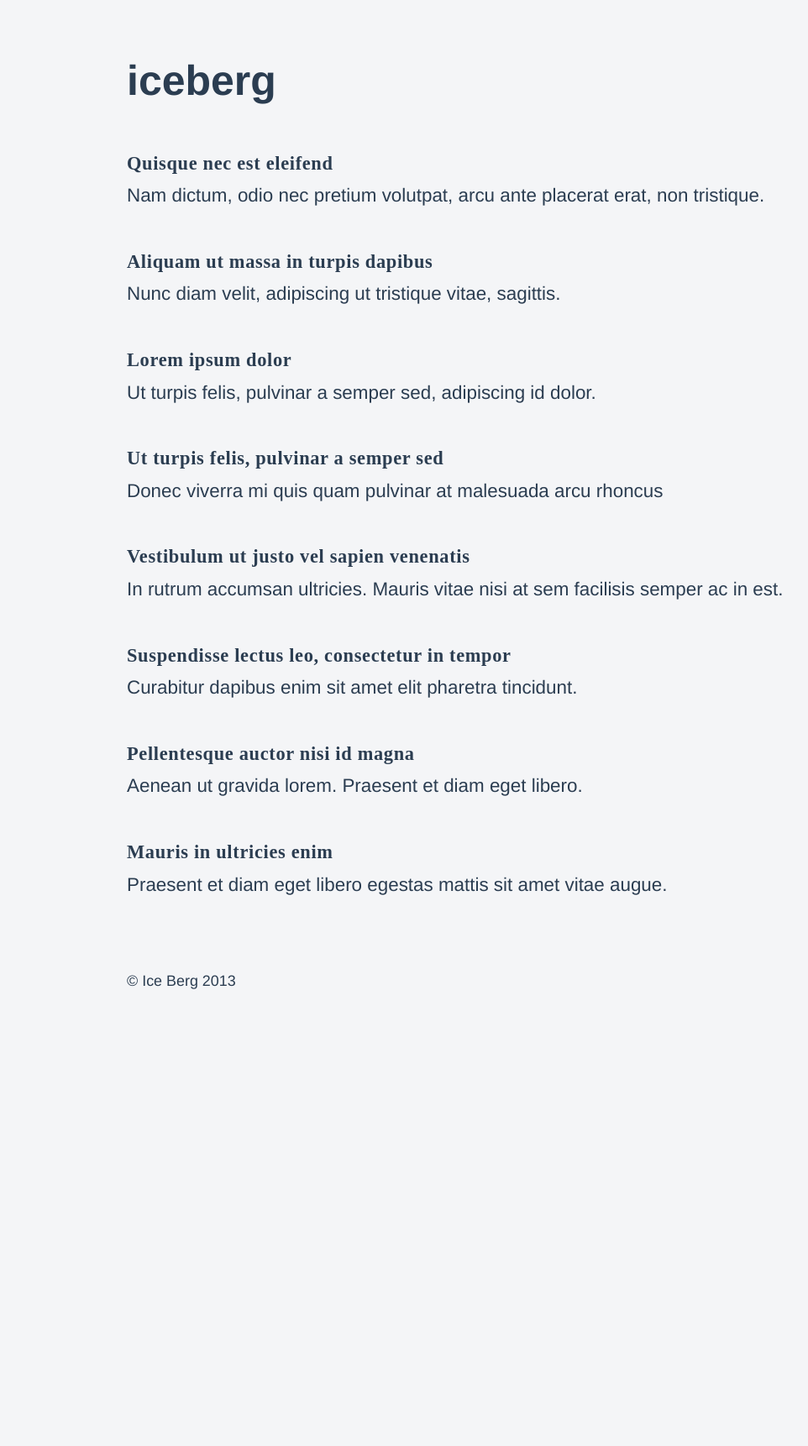
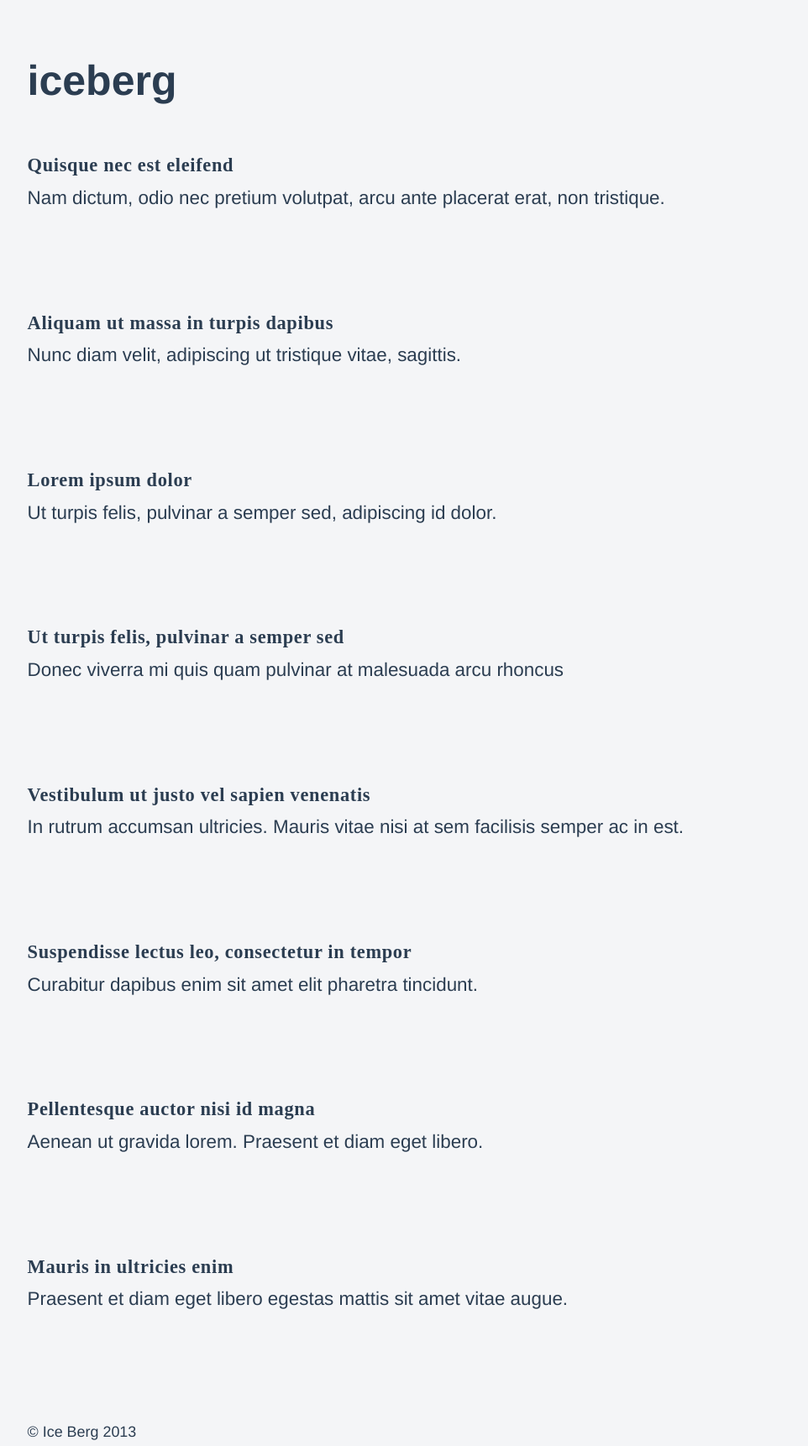
Before and after one commit to bertob/iceberg, a Jekyll site: the page built from index.html, in a window 1280 px wide. Shown: the whole page at 84% size, without its empty margins (89-1051 px from the left). Built offline with Jekyll 4.4.1, drawn with Linux system fonts in a browser that asks for light colours; Markdown is read by kramdown in place of the engine named in the settings; before the commit the page ends 1186 px from its top, so only the background shows below that.

Commit message:
[layout] start transition to mobile first

```diff
--- a/css/style.css
+++ b/css/style.css
@@ -1,11 +1,12 @@
-/***************************************************
+/**********************************************
 Common
-***************************************************/
+**********************************************/
 
 /* RESET & TYPOGRAPHY */
 * {
   margin: 0;
   padding: 0;
+  text-align: left;
 }
 html, body {
   height: 100%;
@@ -18,7 +19,7 @@ body {
   text-align: center;
 }
 h1, h2, h3, h4, h5, h6 {
-	font-family: "Novecento Wide";
+  font-family: "Novecento Wide";
   font-size: 100%;
   letter-spacing: 0.03em;
 }
@@ -46,24 +47,28 @@ a {
 	.huge:hover {
   	background-color: #e5e8ea;
 	}
-#copyright {
-	text-align: left;
-	font-size: 0.8em;
+footer {
+	margin: 5%;
 }
+	#copyright {
+		text-align: left;
+		font-size: 0.8em;
+	}
 
 /* LAYOUT */
 .site {
-  text-align: justify;
-  width: 800px;
-  margin: 80px auto 20px;
+  text-align: left;
+  width: 90%;
+  margin: 50px 5% 20px;
   line-height: 1.5em;
+  padding: 0;
 }
 div.site-title-container {
-	margin: 80px 0 40px;
+	/*margin: 80px 0 40px;*/
 }
 a.site-title {
-	margin-left: -15px;
-	padding: 15px;
+	margin-left: 0;
+	padding: 5%;
 	color: #2b3d51;
 	text-decoration: none;
 }
@@ -74,9 +79,9 @@ footer {
   margin-top: 3em;
 }
 
-/***************************************************
+/**********************************************
 Home
-***************************************************/
+**********************************************/
 
 a.home-post {
 	text-decoration: none;
@@ -86,9 +91,9 @@ a.home-post {
   padding: 0;
 }
 div.home-post-container {
-	padding: 15px;
-	margin-left: -15px;
-	margin-bottom: 15px;
+	padding: 5%;
+	margin-left: 0 !important;
+	margin-bottom: 0 !important;
 }
 div.home-post-container:hover {
 	background-color: #e5e8ea;
@@ -97,13 +102,28 @@ p.home-post-excerpt {
 	margin: 5px 0 0;
 }
 
-/***************************************************
+/**********************************************
 Post
-***************************************************/
-
+**********************************************/
+#post {
+	margin: 5%;
+}
 .post-title {
   font-size: 1.4em;
 }
 .date {
   font-size: 0.8em;
 }
+
+@media screen and (min-width: 550px) {
+.site {
+	margin-top: 60px;
+}
+}
+
+@media screen and (min-width: 750px) {
+
+.site {
+	margin: 80px 5% 20px;
+}
+}
```
